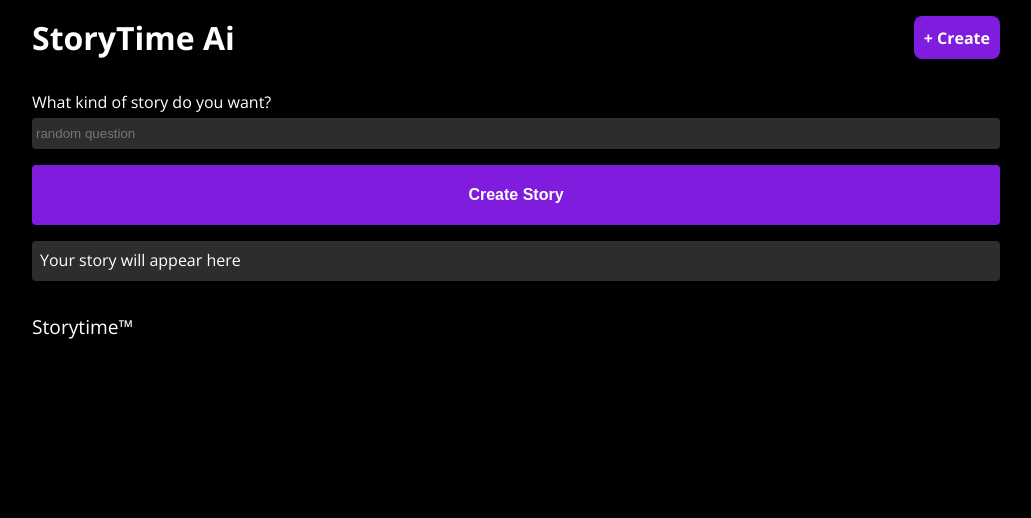
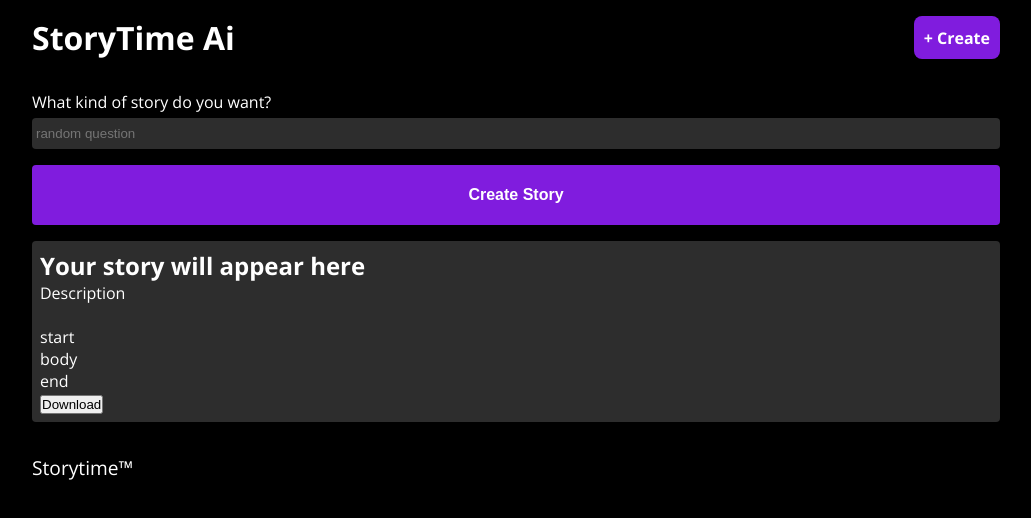
Before and after one commit to Hergelink/storytime, a React (Create React App) app in the folder client/: page /create in a window 1280 px wide. Shown: the top 518 px of the page, without its empty margins (124-1155 px from the left). Built offline with nearby package versions, Linux system fonts and the light colour scheme.

Commit message:
able to send multiple requests to openai with await functions

```diff
--- a/client/src/components/Create.jsx
+++ b/client/src/components/Create.jsx
@@ -3,8 +3,11 @@ import style from '../styles/Create.module.css';
 import OutputArea from './OutputArea';
 
 export default function Create() {
-  const [data, setData] = useState('Your story will appear here');
+
   const [input, setInput] = useState(null);
+  const [title, setTitle] = useState('Your story will appear here');
+  const [description, setDescription] = useState('Description');
+
 
   const handleInput = (e) => {
     setInput(() => e.target.value);
@@ -27,7 +30,9 @@ export default function Create() {
       }
 
       const returnedData = await response.json();
-      setData(returnedData.data);
+      console.log(returnedData);
+      setTitle(returnedData.data.aiOutput);
+      setDescription(returnedData.data.entryOutput);
     } catch (error) {
       console.log(error);
     }
@@ -53,7 +58,7 @@ export default function Create() {
         </label>
         <button id={style.createBtn} type='submit'>Create Story</button>
       </form>
-      <OutputArea data={data} />
+      <OutputArea title={title} description={description} />
     </main>
   );
 }
--- a/client/src/components/OutputArea.jsx
+++ b/client/src/components/OutputArea.jsx
@@ -1,9 +1,15 @@
 import React from 'react'
 import style from '../styles/OutputArea.module.css'
-export default function OutputArea({data}) {
+export default function OutputArea({title, description}) {
   return (
     <div id={style.outputContainer}>
-      {data}
+      <h2>{title}</h2>
+      <p>{description}</p>
+      <img></img>
+      <p>start</p>
+      <p>body</p>
+      <p>end</p>
+      <button>Download</button>
     </div>
   )
 }
```
Also changed, not shown: 1 other file (tests, documents, lock files or other folders).
